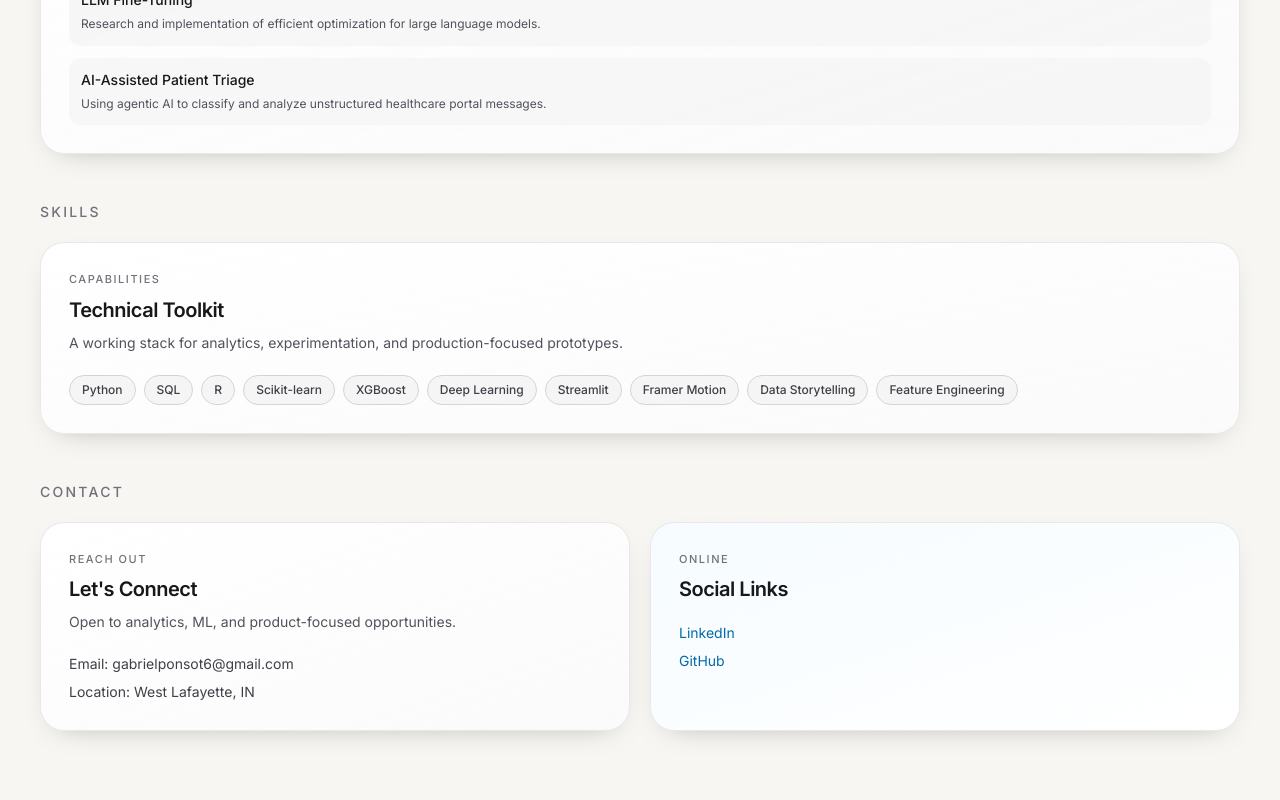
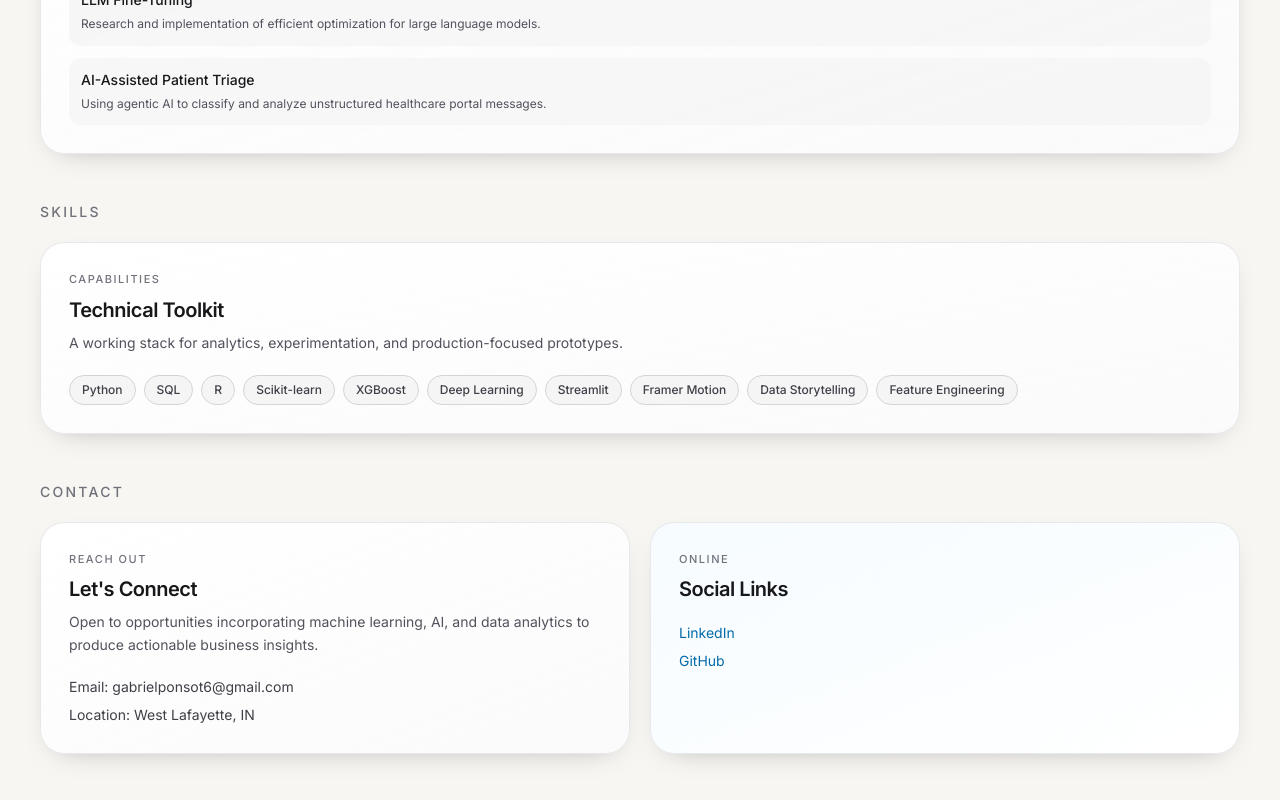
Before and after one commit to gponsot/project_portfolio, a Next.js app: page / in a window 1280 px wide. Shown: the part 2985-3785 px from the top of the page. Before the commit the page ends 3764 px from the top, so only its background shows below. Built offline with nearby package versions, Linux system fonts and the light colour scheme.

Commit message:
text changes

```diff
--- a/app/page.tsx
+++ b/app/page.tsx
@@ -446,7 +446,7 @@ export default function Home() {
             title="Let&apos;s Connect"
             label="Reach Out"
             className="bg-gradient-to-br from-white to-zinc-50/90 dark:from-zinc-900 dark:to-zinc-900/70"
-            description="Open to analytics, ML, and product-focused opportunities."
+            description="Open to opportunities incorporating machine learning, AI, and data analytics to produce actionable business insights."
           >
             <div className="space-y-2 text-sm">
               <p className="text-zinc-700 dark:text-zinc-200">
```
